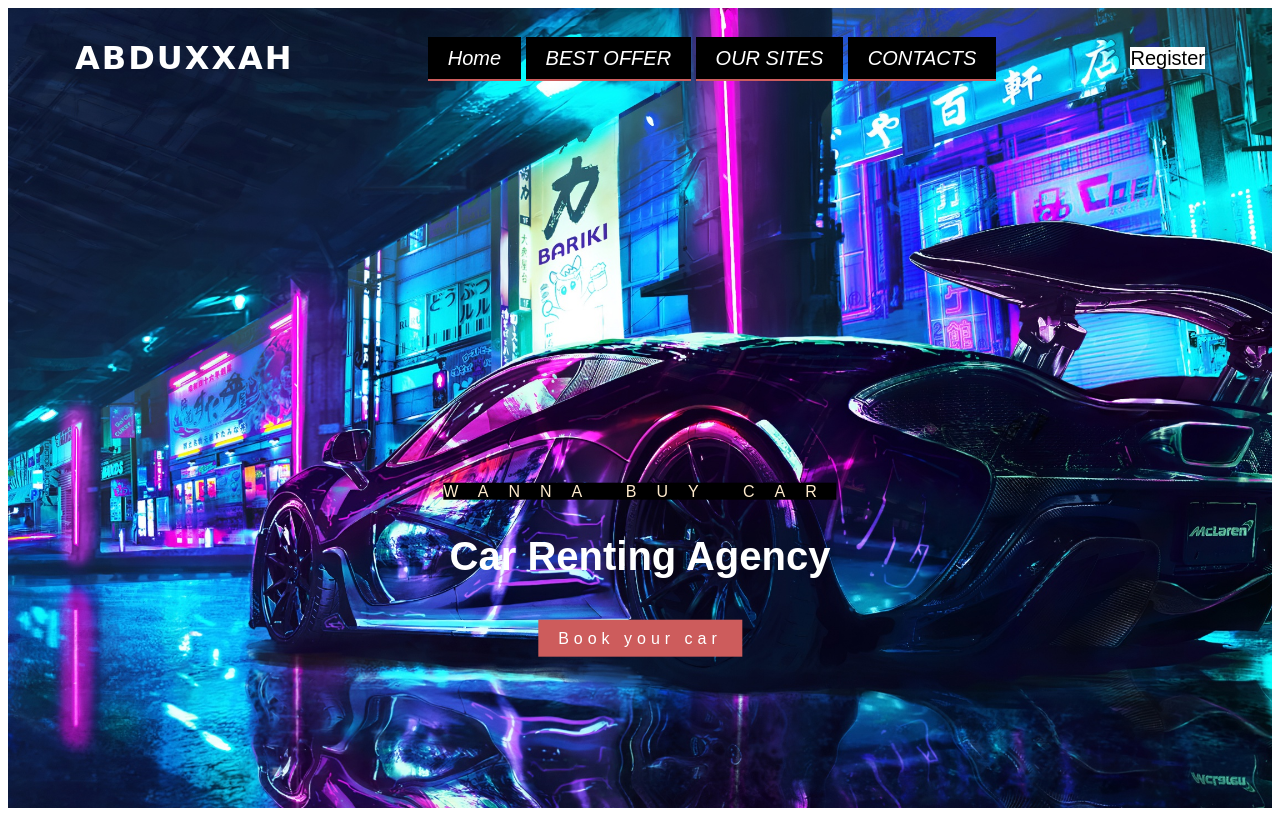
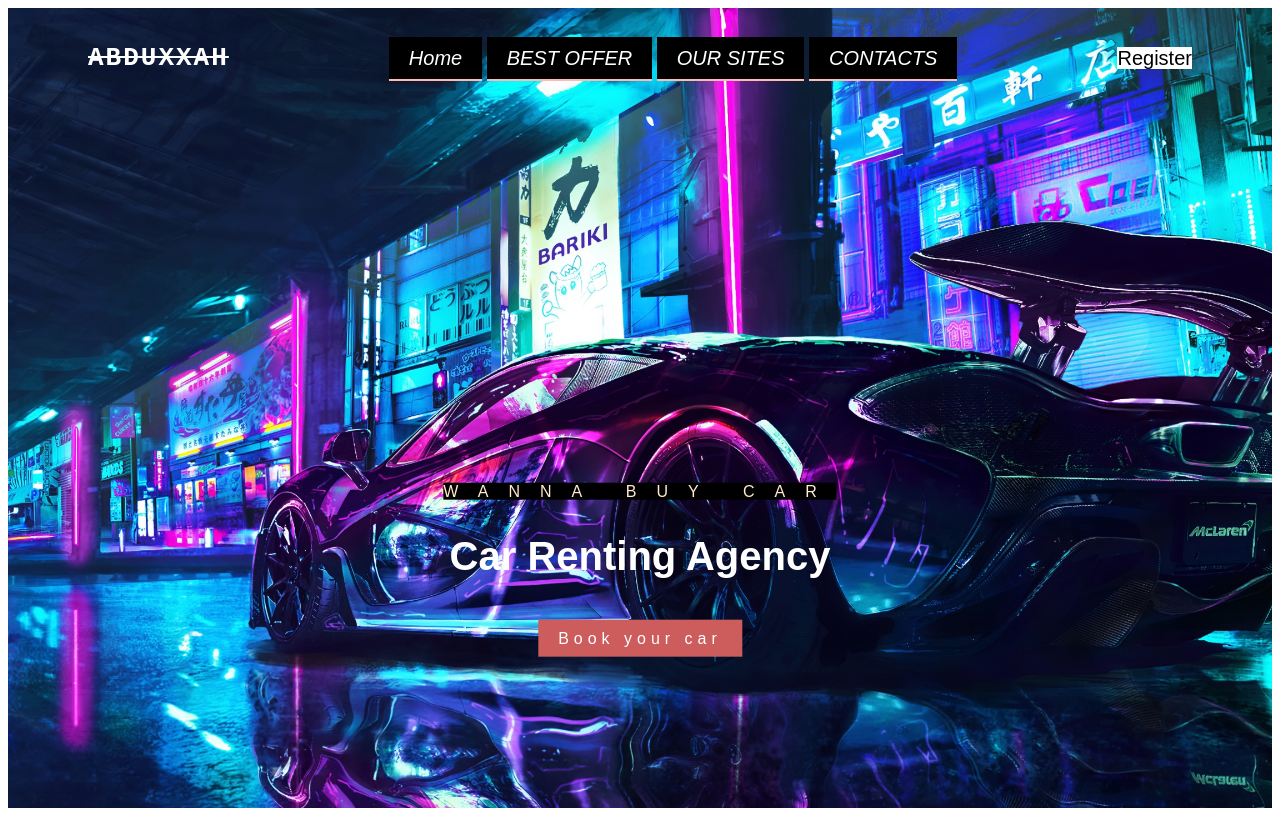
Before and after one commit to abdullah-madakhel/Landing-Page, a plain HTML site: page index.html in a window 1280 px wide. Drawn offline with Linux system fonts and the light colour scheme.

Commit message:
Add files via upload

```diff
--- a/STYLE.CSS
+++ b/STYLE.CSS
@@ -19,8 +19,9 @@ align-items: center}
 
 .logo{font-size: 2em;
 letter-spacing: 2px;
-font-family: cursive;
-color: white;}
+font-family: monospace;
+color: white;
+text-decoration: line-through;}
 
 .menu a{
     text-decoration: none;
@@ -69,5 +70,12 @@ letter-spacing: 5px;
     left: 0%;
 width: 100% ;
 height: 100%;
-border-bottom: 2px solid indianred;
+border-bottom: 2px  solid rgb(255, 186, 179);
 }
+.book:hover{ border-bottom: 2px solid rgb(255, 255, 255);
+background-color: blue;}
+
+.menu a:hover{
+    border-bottom: 2px solid indianred;
+   background-color: blue;
+}
```
Also changed, not shown: index.html (+1 -1 lines).
